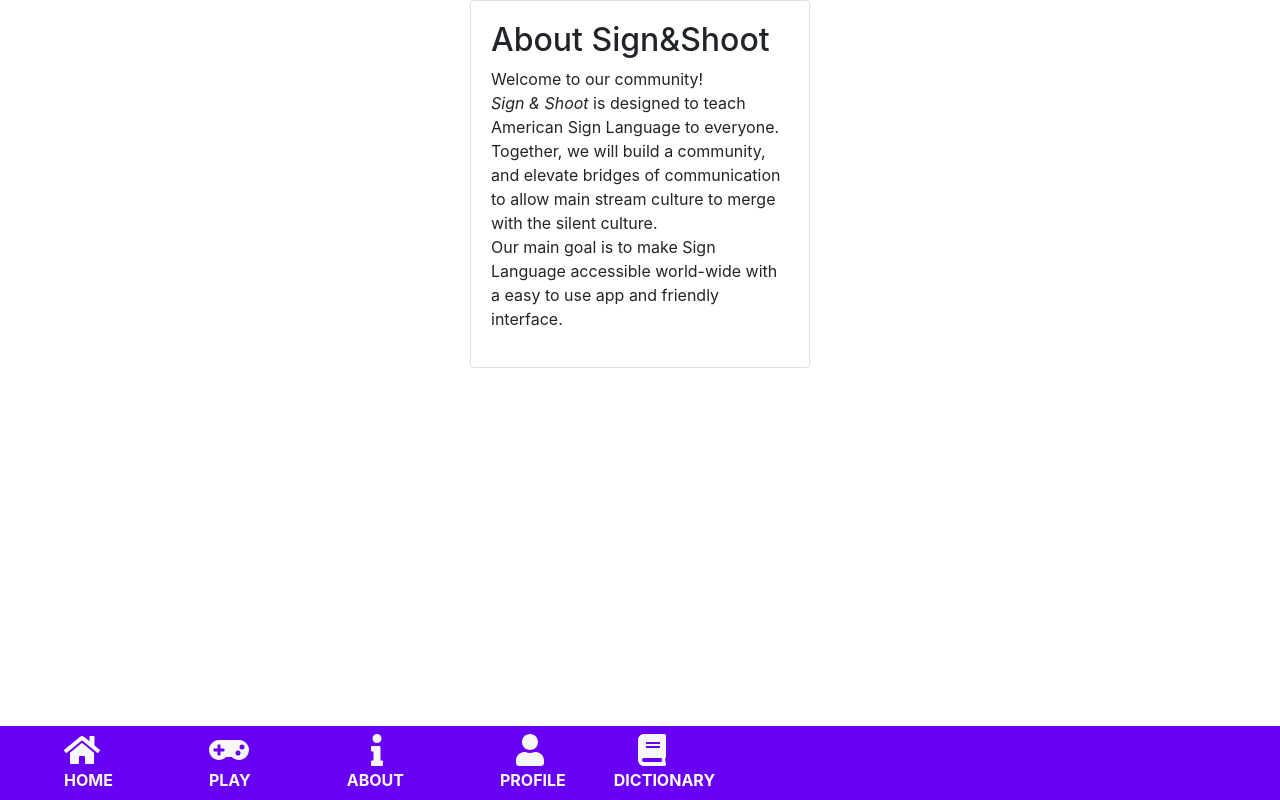
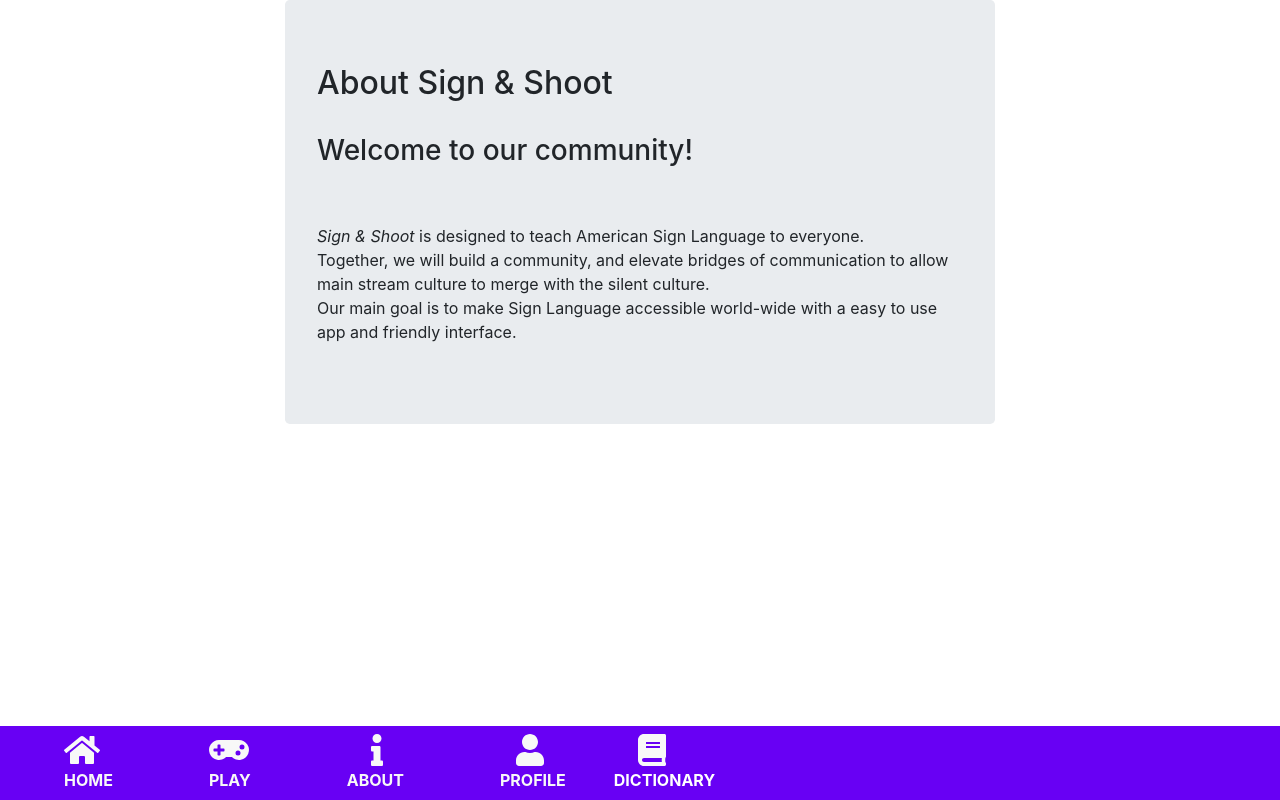
Before and after one commit to ywigelman/Team10, a React (Create React App) app in the folder client/: page /about in a window 1280 px wide. Built offline with nearby package versions, Linux system fonts and the light colour scheme.

Commit message:
about page content update

```diff
--- a/client/src/Pages/About.js
+++ b/client/src/Pages/About.js
@@ -1,27 +1,27 @@
 import React from 'react';
-import { Card, Container, Row, Col } from 'react-bootstrap';
+import { Jumbotron, Container, Row, Col } from 'react-bootstrap';
 export function About() {
 	return (
 		<Container>
-			<Row>
+			<Row mt-3>
 				<Col></Col>
-				<Col>
-					<Card>
-						<Card.Body>
-							<h2>About Sign&Shoot </h2>
+				<Col sm={8}>
+					<Jumbotron>
+						<h2>About Sign & Shoot </h2>
 						<p>
-								Welcome to our community!
 							<br />
-								<i>Sign & Shoot</i> is designed to teach American Sign Language
-								to everyone. <br />
+							<h3> Welcome to our community!</h3>
+							<br />
+							<br />
+							<i>Sign & Shoot</i> is designed to teach American Sign Language to
+							everyone. <br />
 							Together, we will build a community, and elevate bridges of
 							communication to allow main stream culture to merge with the
 							silent culture. <br />
-								Our main goal is to make Sign Language accessible world-wide
-								with a easy to use app and friendly interface.
+							Our main goal is to make Sign Language accessible world-wide with
+							a easy to use app and friendly interface.
 						</p>
-						</Card.Body>
-					</Card>
+					</Jumbotron>
 				</Col>
 				<Col></Col>
 			</Row>
```
Lines whose indentation alone changed are shown as unchanged.
